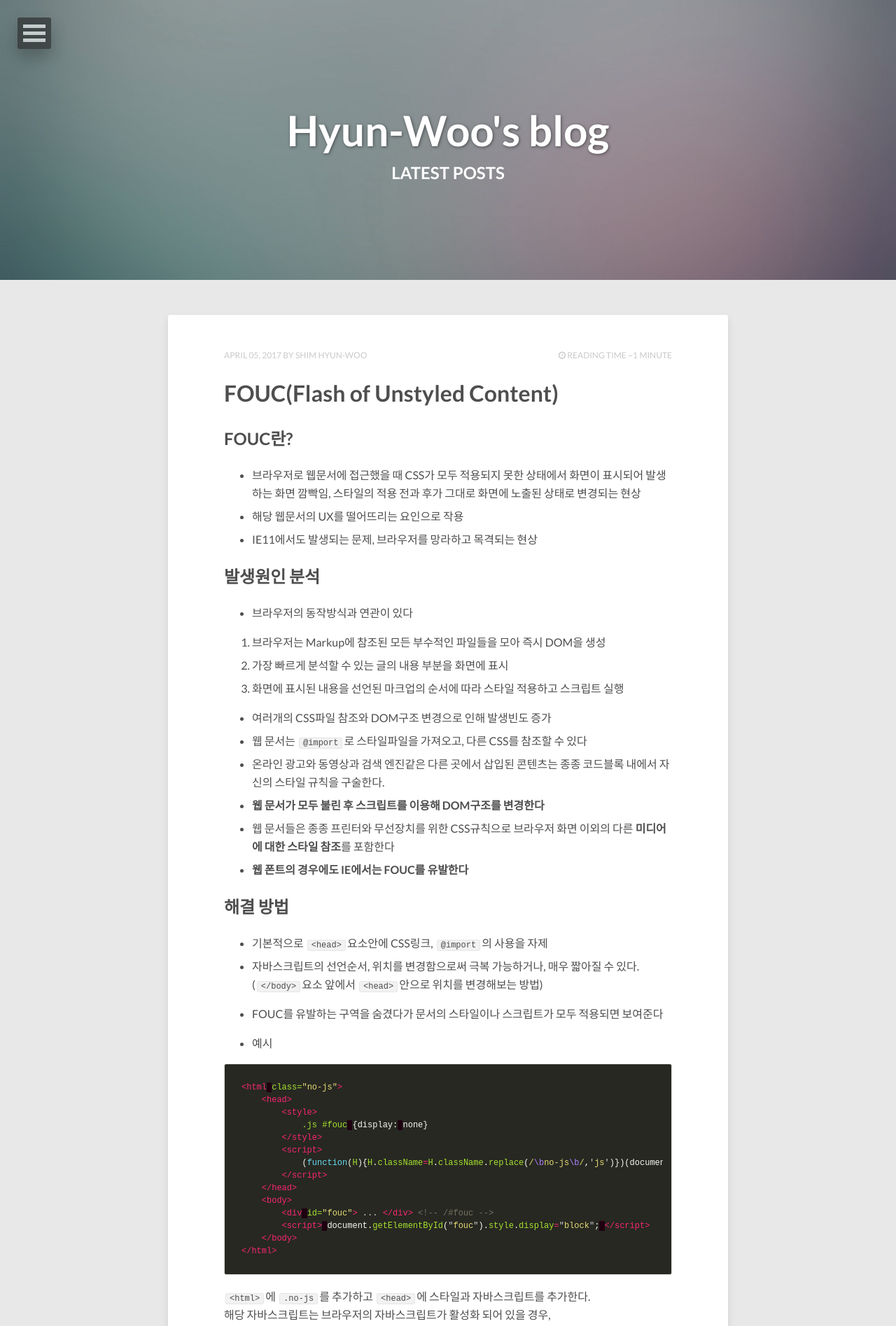
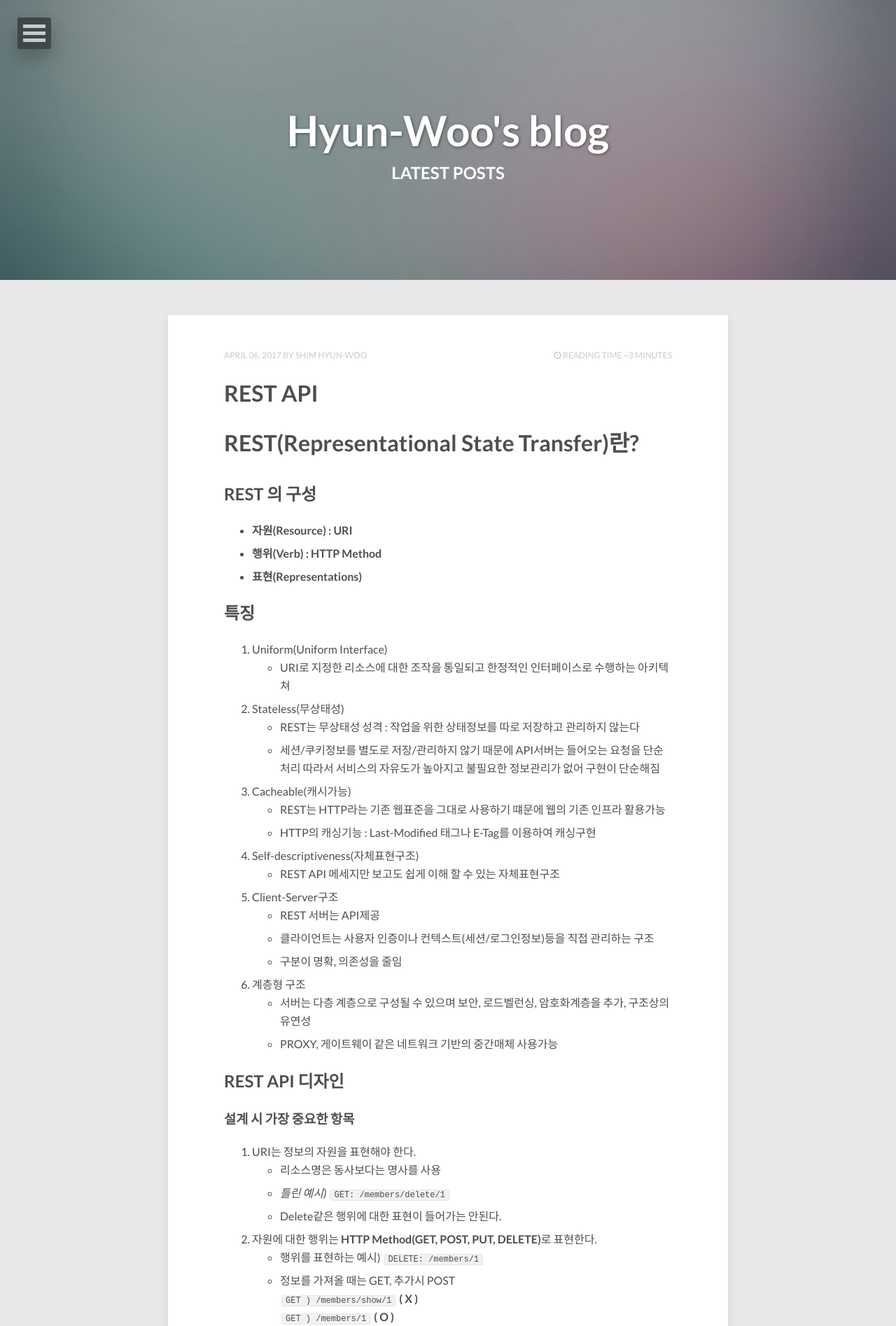
Before and after one commit to hwshim0810/hwshim0810.github.io, a Jekyll site: the page built from index.html, in a window 1280 px wide. Shown: the top 1895 px of the page at 70% size. Built offline with Jekyll 4.4.1, drawn with Linux system fonts in a browser that asks for light colours; nearby versions of some CDN libraries; the list of posts is cut into pages by our own code; some of the changed text lies outside the part shown.

Commit message:
modified table css and add post

```diff
--- a/_config.yml
+++ b/_config.yml
@@ -21,7 +21,7 @@ owner:
   linkedin:
   instagram:
   flickr:
-  tumblr:
+  gist:         "https://gist.github.com/hwshim0810"
   # google plus id, include the '+', eg +mmistakes
   google_plus:
 
--- a/_includes/navigation.html
+++ b/_includes/navigation.html
@@ -38,8 +38,8 @@
 				{% if site.owner.flickr %}<li>
 					<a href="https://www.flickr.com/photos/{{ site.owner.flickr }}"><i class="fa fa-fw fa-flickr"></i> Flickr</a>
 				</li>{% endif %}
-				{% if site.owner.tumblr %}<li>
-					<a href="http://{{ site.owner.tumblr }}.tumblr.com"><i class="fa fa-fw fa-tumblr"></i> Tumblr</a>
+				{% if site.owner.gist %}<li>
+					<a href="http://{{ site.owner.gist }}"><i class="fa fa-fw fa-code"></i> Gist</a>
 				</li>{% endif %}
 			</ul><!-- /.dl-submenu -->
 		</li>
--- /dev/null
+++ b/_posts/2017-04-06-WEB-REST-post.md
@@ -0,0 +1,134 @@
+---
+layout: post
+title: REST API
+description: "REST API"
+tags: [Web, REST API]
+---
+# REST(Representational State Transfer)란?
+
+## REST 의 구성
+- **자원(Resource) : URI**
+- **행위(Verb) : HTTP Method**
+- **표현(Representations)**
+
+## 특징
+1. Uniform(Uniform Interface)
+- URI로 지정한 리소스에 대한 조작을 통일되고 한정적인 인터페이스로 수행하는 아키텍쳐
+2. Stateless(무상태성)
+- REST는 무상태성 성격 : 작업을 위한 상태정보를 따로 저장하고 관리하지 않는다
+- 세션/쿠키정보를 별도로 저장/관리하지 않기 때문에 API서버는 들어오는 요청을 단순처리
+따라서 서비스의 자유도가 높아지고 불필요한 정보관리가 없어 구현이 단순해짐
+3. Cacheable(캐시가능)
+- REST는 HTTP라는 기존 웹표준을 그대로 사용하기 떄문에 웹의 기존 인프라 활용가능
+- HTTP의 캐싱기능 : Last-Modified 태그나 E-Tag를 이용하여 캐싱구현
+4. Self-descriptiveness(자체표현구조)
+- REST API 메세지만 보고도 쉽게 이해 할 수 있는 자체표현구조
+5. Client-Server구조
+- REST 서버는 API제공
+- 클라이언트는 사용자 인증이나 컨텍스트(세션/로그인정보)등을 직접 관리하는 구조
+- 구분이 명확, 의존성을 줄임
+6. 계층형 구조
+- 서버는 다층 계층으로 구성될 수 있으며 보안, 로드벨런싱, 암호화계층을 추가, 구조상의 유연성
+- PROXY, 게이트웨이 같은 네트워크 기반의 중간매체 사용가능
+
+## REST API 디자인
+### 설계 시 가장 중요한 항목
+1. URI는 정보의 자원을 표현해야 한다.
+- 리소스명은 동사보다는 명사를 사용
+- *틀린 예시)* `GET: /members/delete/1`
+- Delete같은 행위에 대한 표현이 들어가는 안된다.
+2. 자원에 대한 행위는 **HTTP Method(GET, POST, PUT, DELETE)**로 표현한다.
+- 행위를 표현하는 예시) `DELETE: /members/1`
+- 정보를 가져올 때는 GET, 추가시 POST
+`GET ) /members/show/1` **( X )**
+`GET ) /members/1` **( O )**
+
+- `GET ) /members/insert/2` **( X )** : GET은 리소스 생성에 맞지 않는다
+- `POST ) /members/2` **( O )**
+
+### HTTP Method의 알맞은 역할
+
+| Method | 역할 |
+| :---: | :---: |
+| **POST** | POST를 통해 해당 URI를 요청하면 리소스를 생성 |
+| **GET**  | GET을 통해 해당 리소스 조회.
+| | 리소스를 조회하고 해당 문서에 대한 자세한 정보를 가져옴  |
+| **PUT**  | PUT을 통해 해당 리소스를 수정함 |
+| **DELETE** | DELETE를 통해 리소스를 삭제 |
+
+- PUT을 대신 할 Method로 PATCH가 있다.
+- PUT은 해당 자원의 전체를 교체한다는 의미, PATCH는 일부를 변경한다는 의미
+
+### URI 설계 시 주의할 점
+1. 슬래시 구분자( / ) 는 계층 관계를 나타냄
+- Ex) `http://restapi.example.com/houses/apart`
+
+2. URI 마지막 문자로 슬래시( / )를 포함하지 않는다
+- URI에 포함되는 모든 글자는 리소스의 유일한 식별자로 사용되어야 함
+- URI가 다르다는 것은 리소스가 다르다는 것, 리소스가 다르다면 URI가 달라져야 함
+- 슬래시를 사용해서 혼동을 주지 않도록 한다
+
+3. 하이픈( - )은 가독성을 높이는데 사용
+- URI가 불가피하게 길어지는 경우 하이픈을 사용
+
+4. 밑줄( _ )은 URI에 사용하지 않는다
+- 글꼴에 따라 다르긴 하지만 밑줄은 보기 어렵거나 문자를 가릴 수 있음
+- 하이픈을 사용할 것
+
+5. URI경로에는 소문자가 적합하다
+- 대소문자에 따라 다른 리소스로 인식하게 됨
+
+6. 파일 확장자는 URI에 포함시키지 않는다
+- Ex) `http://restapi.example.com/members/soccer/123/photo.jpg` **( X )**
+- REST API에서는 메시지 바디 내용의 포맷을 나타내기 위한 파일 확장자를 URI에 포함시키지 않는다
+- Accept header를 사용할 것
+- `GET: /members/soccer/123/photo`
+`HTTP/1.1 Host: restapi.example.com`
+`Accept: image/jpg`
+
+- Ex) `Accept: text/csv, text/html;q=0.5,application/xml;q=0.6`
+- 0~1범위로 우선순위설정하여 응답가능
+- 응답할 수 있는 media type이 Accept에 명시되지 않았다면 406응답과
+Body에는 응답 가능한 media type을 명시하여 응답해야 함
+
+### 리소스 간의 관계를 표현하는 방법
+- REST리소스 간의 연관관계 표현
+- Ex) `GET: /users/{userid}/devices`
+(일반적으로 소유 'has'의 관계를 표현할 때)
+
+### 자원을 표현하는 Collection과 Document
+- Document는 문서 / 한 객체로 취급
+- Collection은 문서들의 집합 / 객체들의 집합으로 취급
+- Ex) `http://restapi.example.com/sports/soccer/players/10`
+- Sport, Players 컬렉션과 Soccer, 10번을 의미하는 Document로 이루어진 URI
+- Collection은 복수로 사용
+
+### 반응형 웹에서의 REST(플랫폼 중립적 URI)
+- Ex) `http://m.restapi.com/123` 또는 `http://www.restapi.com/m/123` 처럼 사용 금지
+- 기기 간 이동시 최적화 사이트 이동은 User-Agent header를 이용할 것
+- 다국어 지원도 Accept-Language를 통해서 할것
+
+### HTTP 응답 상태 코드
+- 정확한 응답의 상태코드만으로도 많은 정보를 전달할 수가 있다
+
+| Code | 내용 |
+| :-------------: | :-------------: |
+| **200** | 클라이언트의 요청을 정상적으로 수행 |
+| **201** | 클라이언트가 리소스 생성을 요청, 해당 리소스가 성공적으로 생성 됨(POST를 통한 생성시) |
+| **202** | 클라이언트의 요청이 비동기적으로 처리될 때 |
+| | (응답바디에 처리되기까지의 시간 등의 정보) |
+| **204** | 요청을 정상적으로 수행. 200과 다른점은 응답바디가 없을 때 |
+| | (DELETE와 같은 요청 처리 후) |
+| :-------------: | :-------------: |
+| **400** | 클라이언트의 요청이 부적절 할 경우 |
+| | (클라이언트에서 보낸 것들이 Validation을 통과하지 못했을 때. 응답바디에 실패이유 넣어줘야함) |
+| **401** | 클라이언트가 인증되지 않은 상태에서 보호된 리소스를 요청했을 때 |
+| | (로그인 하지 않은 유저가 로그인 했을때만 요청가능한 리소스를 요청했을 때) |
+| **403** | 유저 인증상태와 관계없이 응답하고 싶지 않은 리소스를 클라이언트가 요청했을 때 |
+| | (403 보다는 400이나 404를 사용할 것. 403자체가 리소스가 존재한다는 뜻 이기 때문에) |
+| **405** | 클라이언트가 요청한 리소스에서는 사용 불가능한 Method를 이용했을 경우 |
+| | (예: 읽기전용 리소스에 DELETE Method를 사용했을 때) |
+| :-------------: | :-------------: |
+| **301** | 클라이언트가 요청한 리소스에 대한 URI가 변경되었을 때 |
+| | (응답 시 Location header에 변경된 URI를 적어 줘야 함) |
+| **500** | 서버에 문제가 있을 경우 |
--- a/_sass/_syntax.scss
+++ b/_sass/_syntax.scss
@@ -1,6 +1,19 @@
 /* ==========================================================================
    Syntax Highlighting
    ========================================================================== */
+table{
+    border-collapse: collapse;
+    border-spacing: 0;
+    border:2px solid;
+}
+
+th{
+    border:2px solid #000000;
+}
+
+td{
+    border:1px solid #000000;
+}
 
 div.highlighter-rouge,
 figure.highlight {
```
Also changed, not shown: about/index.md (+1 -0 lines).
